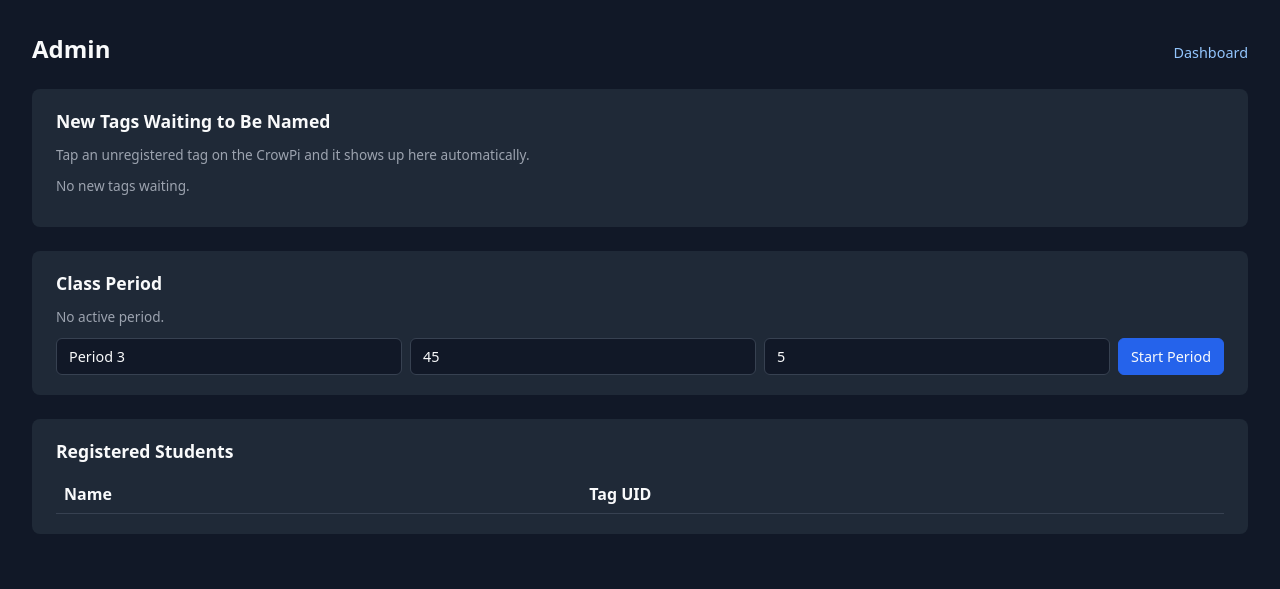
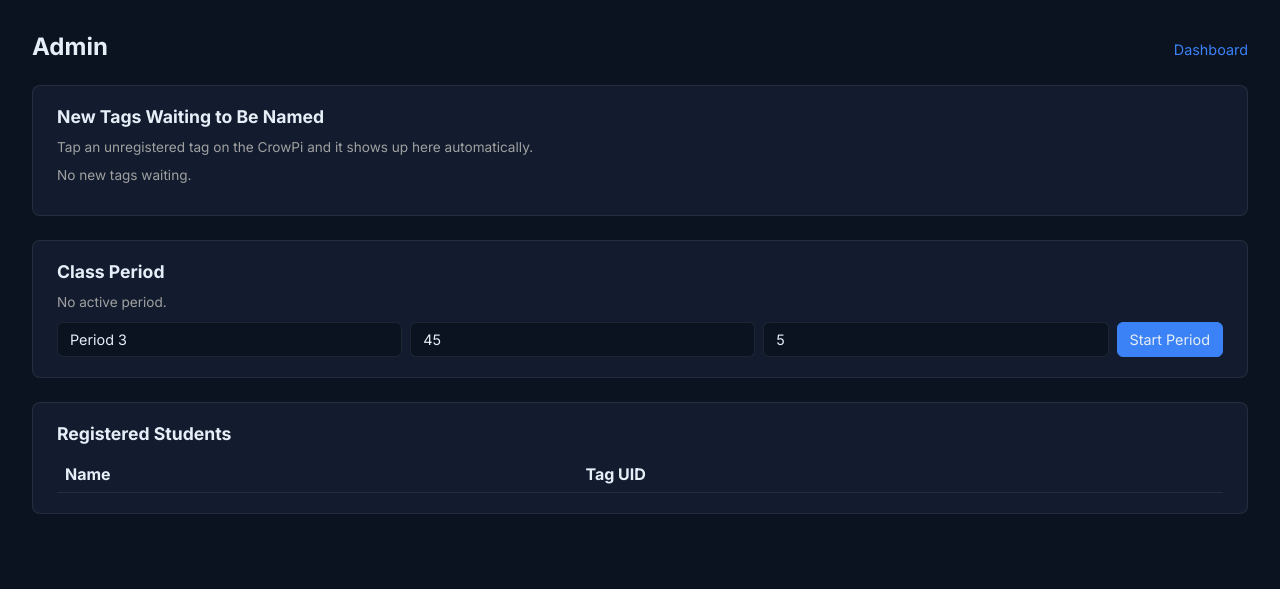
Before and after one commit to vibha1019/crowpi-attendance, a Flask app: page /admin in a window 1280 px wide. Shown: the top 589 px of the page. Run offline with Flask 3, Linux system fonts and the light colour scheme; data that the repository does not hold is empty.

Commit message:
Refactor CSS styles and update HTML templates for improved design consistency

```diff
--- a/static/admin.css
+++ b/static/admin.css
@@ -1,14 +1,15 @@
 header nav a {
-  color: #93c5fd;
+  color: var(--accent);
   text-decoration: none;
   font-size: 0.9rem;
 }
 
 .panel {
-  background: #1f2937;
+  background: var(--panel);
   border-radius: 8px;
   padding: 1.25rem 1.5rem;
   margin-bottom: 1.5rem;
+  border: 1px solid var(--border);
 }
 
 .panel h2 {
@@ -17,7 +18,7 @@ header nav a {
 }
 
 .hint {
-  color: #9ca3af;
+  color: var(--text-muted);
   font-size: 0.85rem;
   margin: 0 0 0.75rem;
 }
@@ -30,8 +31,8 @@ header nav a {
 }
 
 .pending-row .tag-uid {
-  font-family: monospace;
-  background: #111827;
+  font-family: "Source Code Pro", monospace;
+  background: var(--bg);
   padding: 0.4rem 0.6rem;
   border-radius: 4px;
   min-width: 140px;
@@ -42,19 +43,19 @@ input, button {
   font-size: 0.9rem;
   padding: 0.5rem 0.75rem;
   border-radius: 6px;
-  border: 1px solid #374151;
-  background: #111827;
-  color: #f9fafb;
+  border: 1px solid var(--border);
+  background: var(--bg);
+  color: var(--text);
 }
 
 button {
-  background: #2563eb;
-  border-color: #2563eb;
+  background: var(--accent);
+  border-color: var(--accent);
   cursor: pointer;
 }
 
 button:hover {
-  background: #1d4ed8;
+  background: #2563eb;
 }
 
 #period-form {
@@ -76,7 +77,7 @@ table {
 th, td {
   text-align: left;
   padding: 0.5rem;
-  border-bottom: 1px solid #374151;
+  border-bottom: 1px solid var(--border);
 }
 
 .toast {
@@ -84,7 +85,7 @@ th, td {
   bottom: 2rem;
   right: 2rem;
   padding: 1rem 1.5rem;
-  background: #2563eb;
+  background: var(--accent);
   color: white;
   border-radius: 8px;
   box-shadow: 0 10px 25px rgba(0, 0, 0, 0.3);
--- a/static/styles.css
+++ b/static/styles.css
@@ -1,13 +1,22 @@
+:root {
+  --bg: #0b1220;
+  --panel: #131c2e;
+  --text: #e6eef8;
+  --text-muted: #a0a0a0;
+  --accent: #3b82f6;
+  --border: rgba(255, 255, 255, 0.08);
+}
+
 * {
   box-sizing: border-box;
 }
 
 body {
-  font-family: system-ui, -apple-system, "Segoe UI", sans-serif;
+  font-family: Inter, system-ui, -apple-system, "Segoe UI", Roboto, "Helvetica Neue", Arial, sans-serif;
   margin: 0;
   padding: 2rem;
-  background: #111827;
-  color: #f9fafb;
+  background: var(--bg);
+  color: var(--text);
 }
 
 header {
@@ -24,11 +33,11 @@ header h1 {
 
 #period-timer {
   font-variant-numeric: tabular-nums;
-  color: #9ca3af;
+  color: var(--text-muted);
 }
 
 header nav a {
-  color: #93c5fd;
+  color: var(--accent);
   text-decoration: none;
   font-size: 0.9rem;
 }
@@ -42,8 +51,8 @@ header nav a {
 .card {
   padding: 1rem;
   border-radius: 8px;
-  background: #1f2937;
-  border: 2px solid transparent;
+  background: var(--panel);
+  border: 2px solid var(--border);
 }
 
 .card .name {
--- a/templates/admin.html
+++ b/templates/admin.html
@@ -4,6 +4,9 @@
   <meta charset="utf-8">
   <meta name="viewport" content="width=device-width, initial-scale=1">
   <title>Attendance Admin</title>
+  <link rel="preconnect" href="https://fonts.googleapis.com">
+  <link rel="preconnect" href="https://fonts.gstatic.com" crossorigin>
+  <link href="https://fonts.googleapis.com/css2?family=Inter:wght@400;500;600;700&family=Source+Code+Pro:wght@400;700&display=swap" rel="stylesheet">
   <link rel="stylesheet" href="{{ url_for('static', filename='styles.css') }}">
   <link rel="stylesheet" href="{{ url_for('static', filename='admin.css') }}">
 </head>
--- a/templates/dashboard.html
+++ b/templates/dashboard.html
@@ -4,6 +4,9 @@
   <meta charset="utf-8">
   <meta name="viewport" content="width=device-width, initial-scale=1">
   <title>Attendance Dashboard</title>
+  <link rel="preconnect" href="https://fonts.googleapis.com">
+  <link rel="preconnect" href="https://fonts.gstatic.com" crossorigin>
+  <link href="https://fonts.googleapis.com/css2?family=Inter:wght@400;500;600;700&family=Source+Code+Pro:wght@400;700&display=swap" rel="stylesheet">
   <link rel="stylesheet" href="{{ url_for('static', filename='styles.css') }}">
 </head>
 <body>
```
